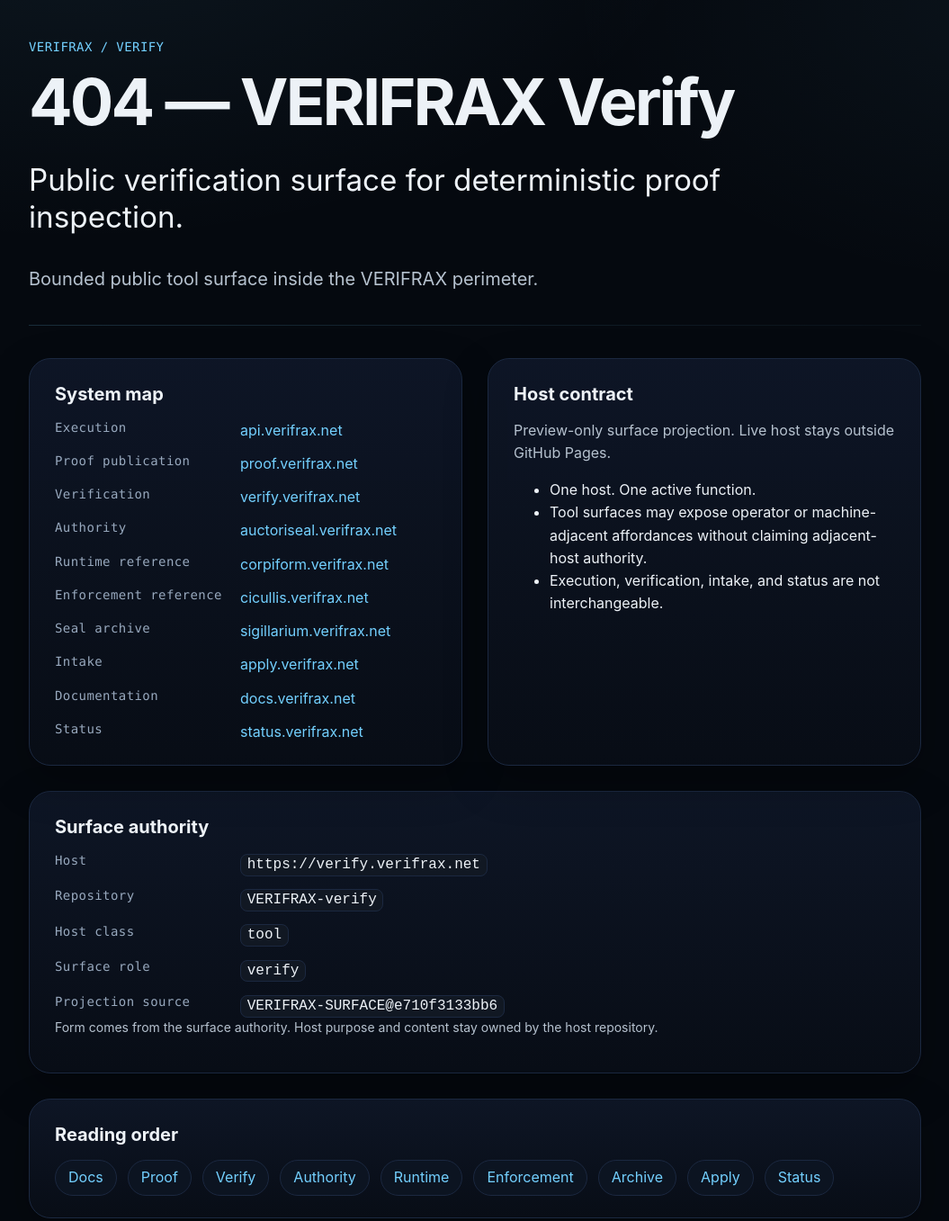
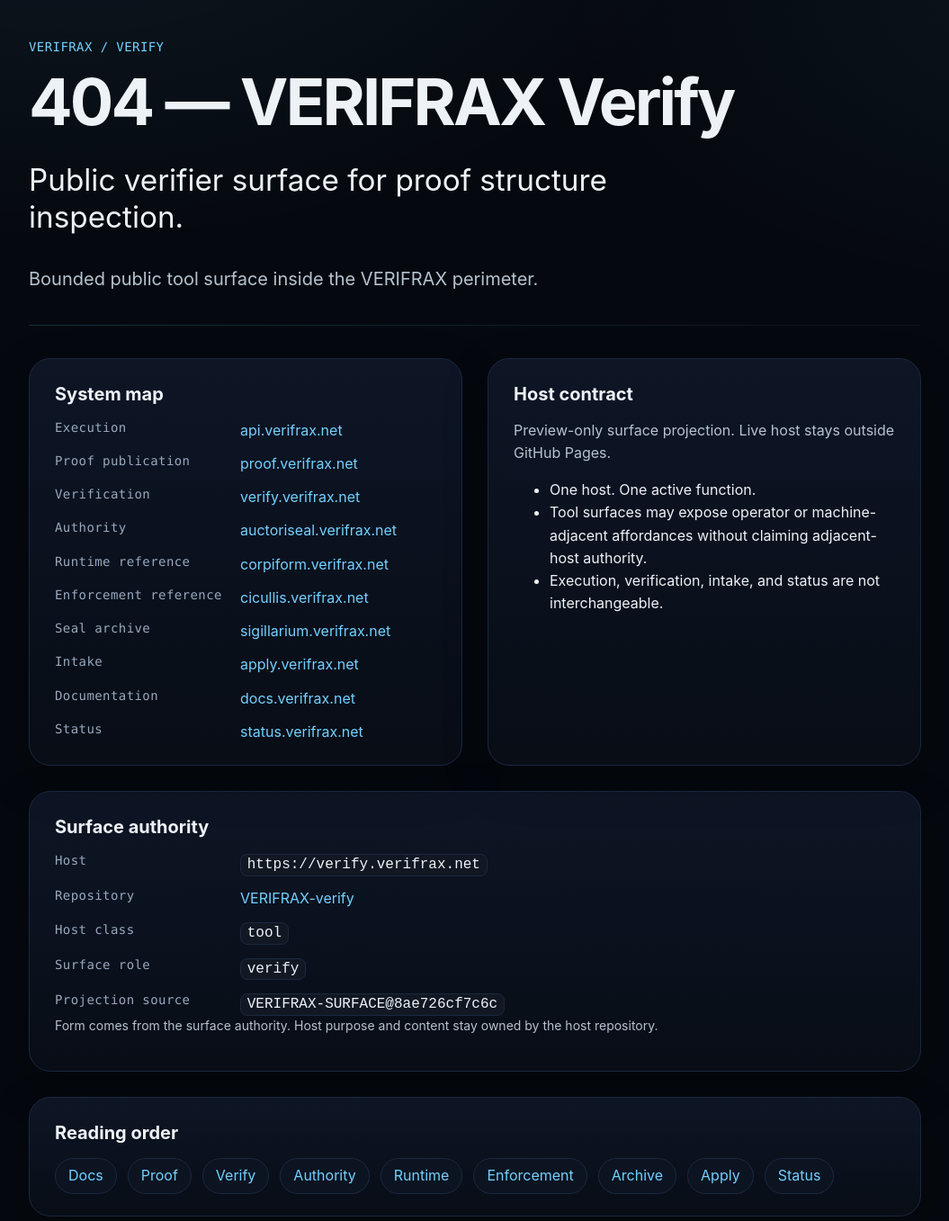
Before and after one commit to Verifrax/VERIFRAX-verify, a website: page surface-preview/404.html in a window 1280 px wide. Shown: the top 1357 px of the page at 90% size, without its empty margins (112-1167 px from the left). Drawn offline with Linux system fonts and the light colour scheme.

Commit message:
Sync VERIFRAX-verify host root from updated VERIFRAX-SURFACE projector

```diff
--- a/surface-preview/404.html
+++ b/surface-preview/404.html
@@ -4,14 +4,15 @@
   <meta charset="utf-8">
   <meta name="viewport" content="width=device-width,initial-scale=1">
   <title>VERIFRAX Verify</title>
-  <meta name="description" content="Public verification surface for deterministic proof inspection.">
+  <meta name="description" content="Public verifier surface for proof structure inspection.">
+  <link rel="canonical" href="https://verify.verifrax.net/">
   <link rel="stylesheet" href="assets/surface.css">
 </head>
 <body>
   <main class="wrap">
     <div class="kicker">VERIFRAX / verify</div>
     <h1>404 — VERIFRAX Verify</h1>
-    <p class="lead">Public verification surface for deterministic proof inspection.</p>
+    <p class="lead">Public verifier surface for proof structure inspection.</p>
     <p class="copy">Bounded public tool surface inside the VERIFRAX perimeter.</p>
     <div class="rule"></div>
 
@@ -47,10 +48,10 @@
       <h2>Surface authority</h2>
       <ul class="list">
         <li class="row"><span class="label">Host</span><span class="value"><code>https://verify.verifrax.net</code></span></li>
-        <li class="row"><span class="label">Repository</span><span class="value"><code>VERIFRAX-verify</code></span></li>
+        <li class="row"><span class="label">Repository</span><span class="value"><a href="https://github.com/Verifrax/VERIFRAX-verify">VERIFRAX-verify</a></span></li>
         <li class="row"><span class="label">Host class</span><span class="value"><code>tool</code></span></li>
         <li class="row"><span class="label">Surface role</span><span class="value"><code>verify</code></span></li>
-        <li class="row"><span class="label">Projection source</span><span class="value"><code>VERIFRAX-SURFACE@e710f3133bb6</code></span></li>
+        <li class="row"><span class="label">Projection source</span><span class="value"><code>VERIFRAX-SURFACE@8ae726cf7c6c</code></span></li>
       </ul>
       <p class="note">Form comes from the surface authority. Host purpose and content stay owned by the host repository.</p>
     </section>
```
Also changed, not shown: surface-preview/index.html (+5 -4 lines), 2 other files.
